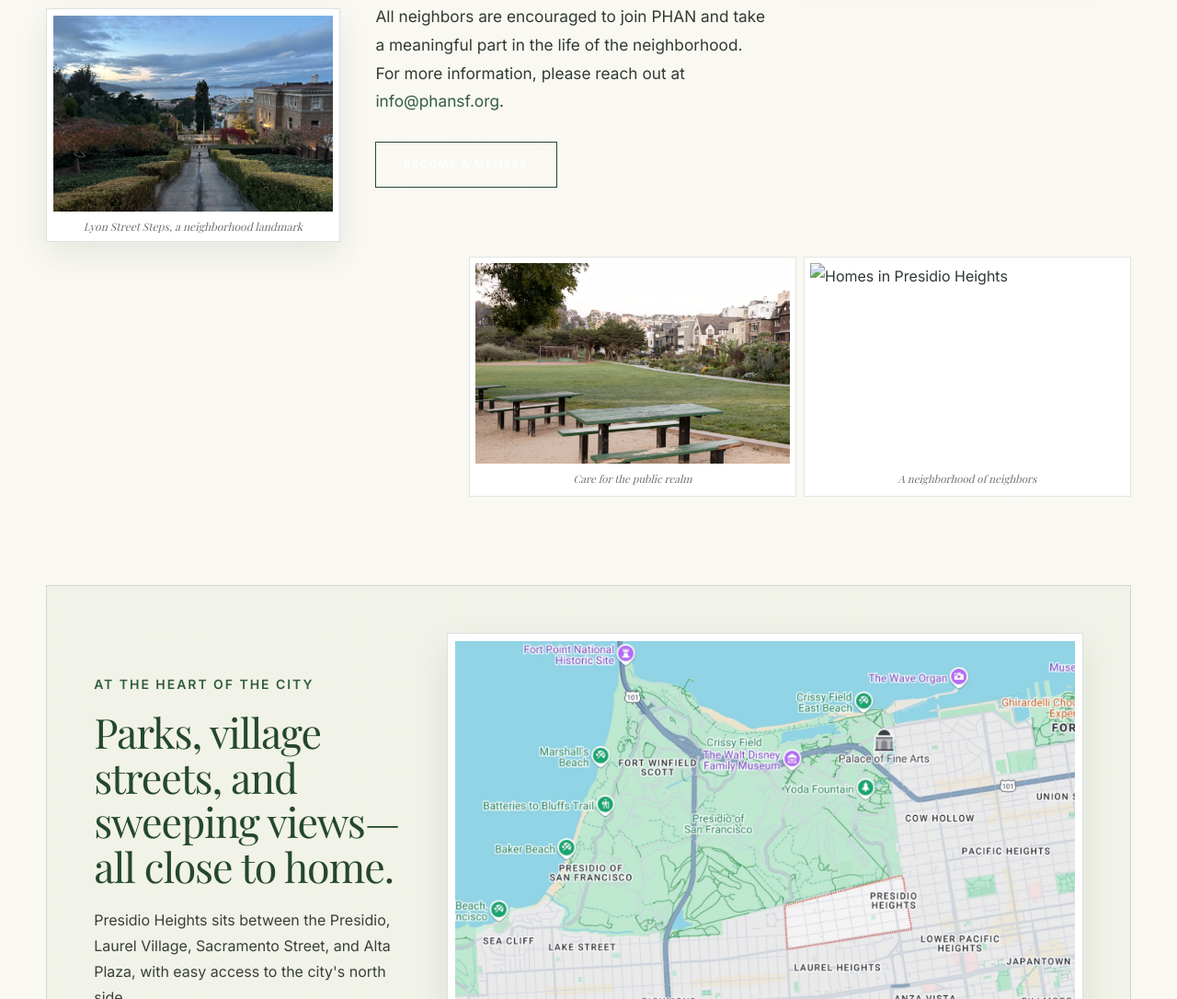
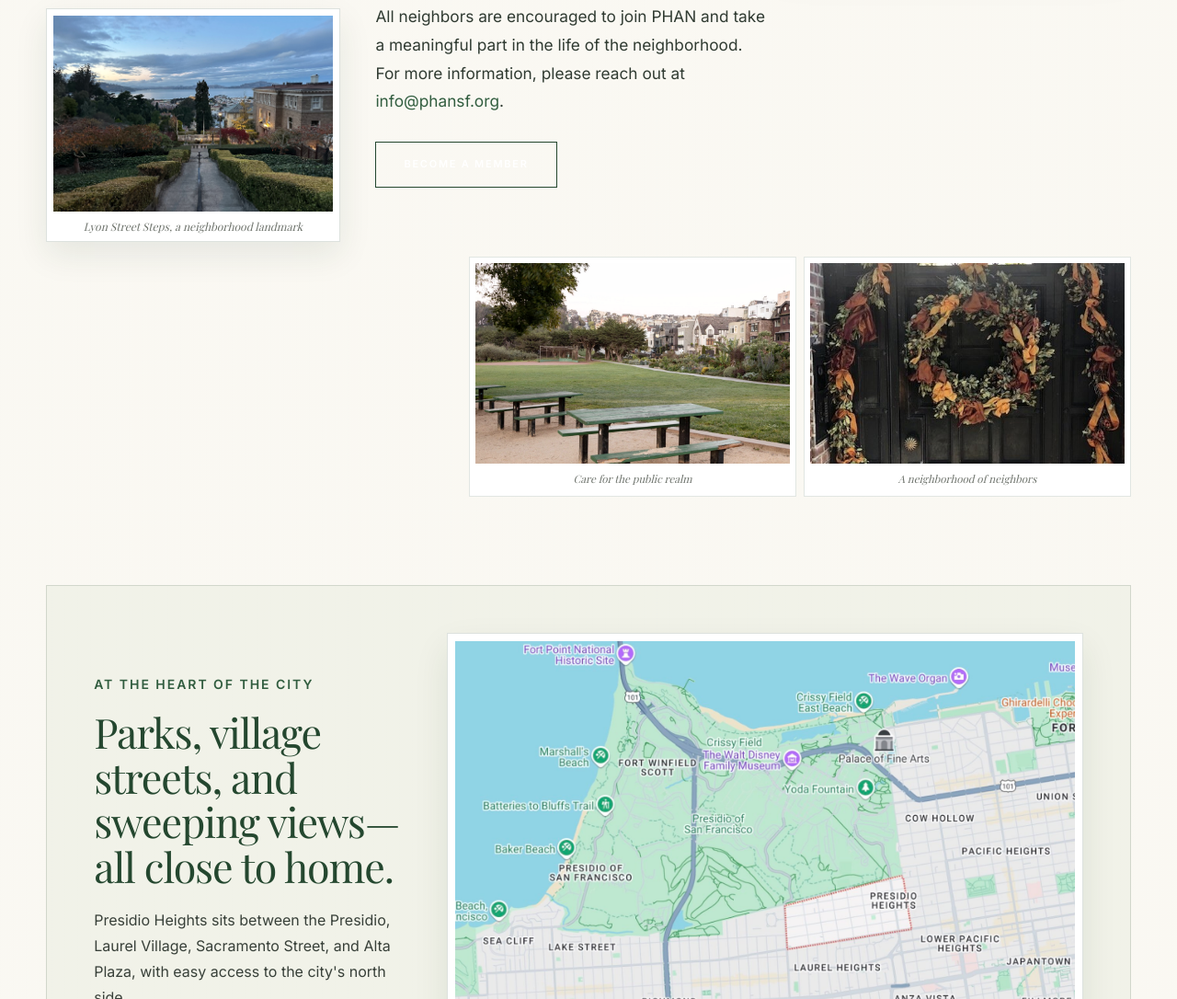
Before and after one commit to allan-leinwand/phansf-org, a plain HTML site: page index.html in a window 1280 px wide. Shown: the part 3652-4738 px from the top of the page at 92% size. Drawn offline with nearby package versions, Linux system fonts and the light colour scheme.

Commit message:
Fix broken homepage image

```diff
--- a/index.html
+++ b/index.html
@@ -163,7 +163,7 @@
           <figcaption>Care for the public realm</figcaption>
         </figure>
         <figure>
-          <img src="images/heights-houses.png" alt="Homes in Presidio Heights">
+          <img src="images/door.jpg" alt="A welcoming decorated doorway in Presidio Heights">
           <figcaption>A neighborhood of neighbors</figcaption>
         </figure>
       </div>
```
